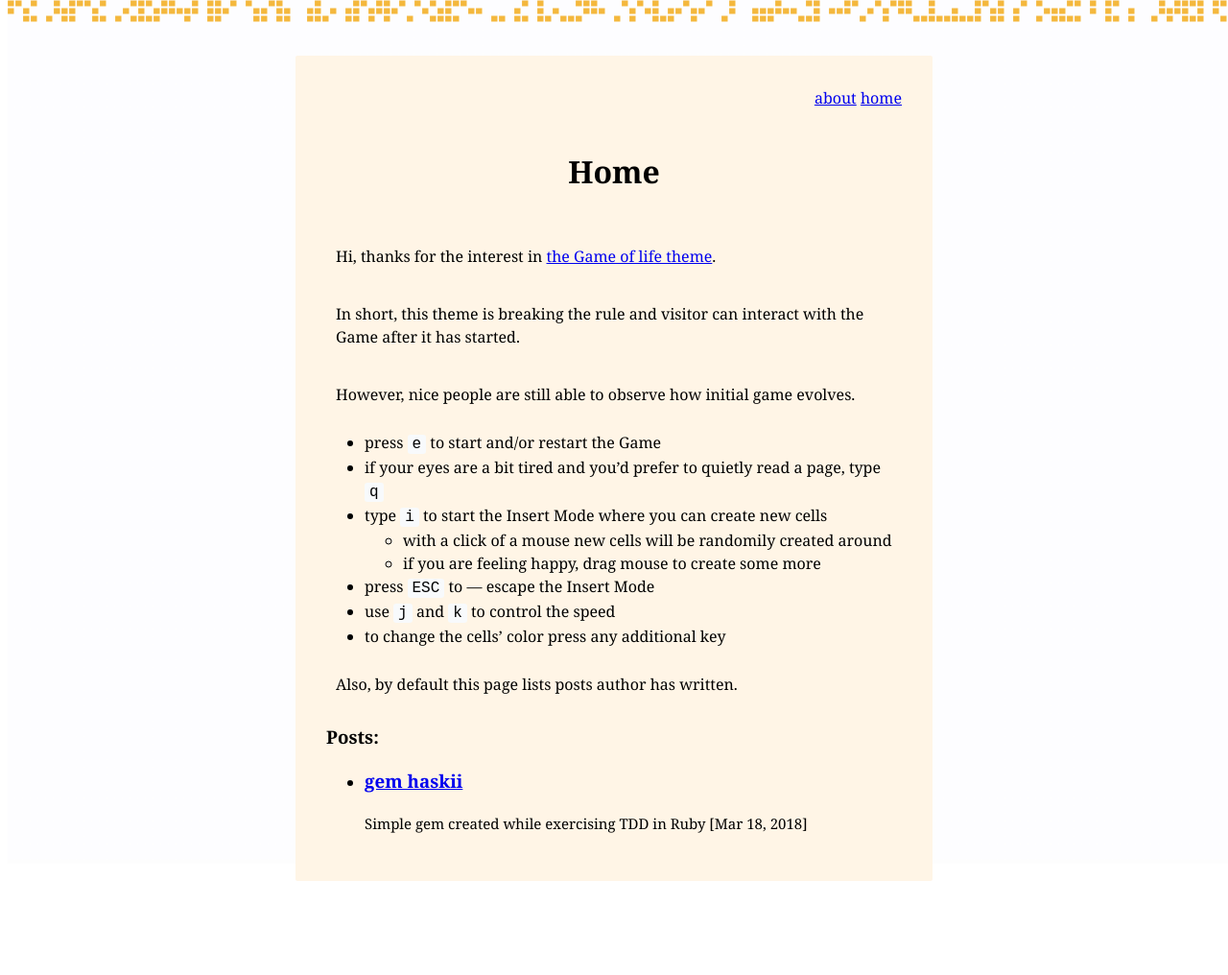
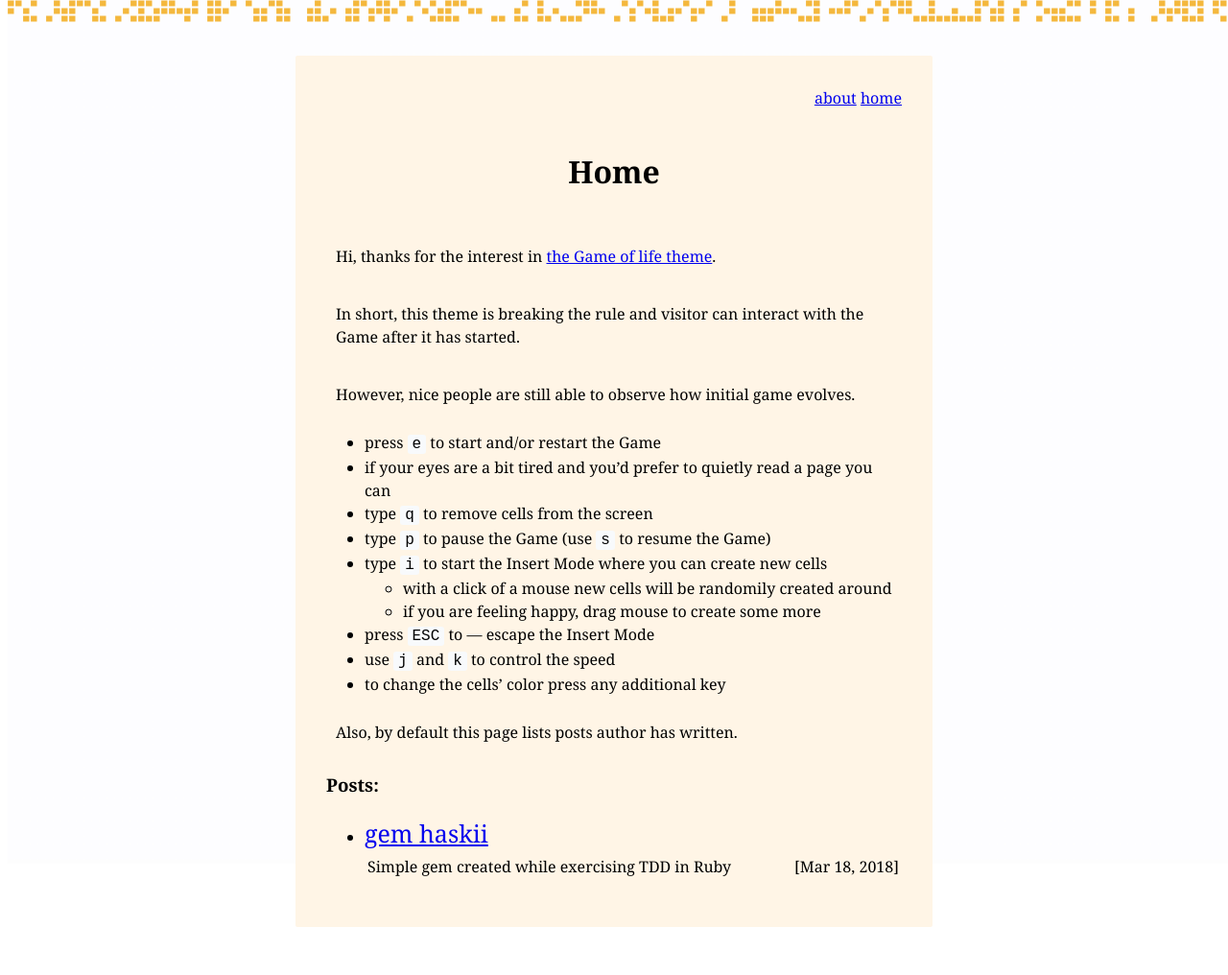
Before and after one commit to mimimalizam/game-of-life-theme, a Jekyll site: the page built from index.md, in a window 1280 px wide. Shown: the whole page at 96% size. Built offline with Jekyll 4.4.1, drawn with Linux system fonts in a browser that asks for light colours; nearby versions of some CDN libraries; before the commit the page ends 968 px from its top, so only the background shows below that.

Commit message:
Update appearance

```diff
--- a/_layouts/home.html
+++ b/_layouts/home.html
@@ -15,17 +15,18 @@
   <ul>
     {% for post in site.posts %}
     <li>
-    <h3>
-      <a class="post-link" href="{{ post.url | relative_url }}">
+      <a href="{{ post.url | relative_url }}" class="index-list">
         {{ post.title | escape }}
       </a>
-    </h3>
     {% assign date_format = site.minima.date_format | default: "%b %-d, %Y" %}
-    <p class="index-list">
-      {% if site.show_excerpts %}
-        {{ post.excerpt }} [{{ post.date | date: date_format }}]
-      {% endif %}
-    </p>
+    {% if site.show_excerpts %}
+      <table>
+        <tr>
+          <td class="alnleft">{{ post.excerpt }}</td>
+          <td class="alnright">[{{ post.date | date: date_format }}]</td>
+        </tr>
+      </table>
+    {% endif %}
     </li>
     {% endfor %}
   </ul>
--- a/assets/game_of_life.js
+++ b/assets/game_of_life.js
@@ -1,5 +1,5 @@
 var w, columns, rows;
-var insert_mode, clear_mode, easter_egg;
+var insert_mode, clear_mode, easter_egg, pause_mode;
 var counter, frequence;
 let board, next;
 
@@ -8,7 +8,7 @@
   w = 8;
   easter_egg = 0;
   counter = 0; frequence = 50;
-  insert_mode = 0; clear_mode = 0;
+  insert_mode = 0; clear_mode = 0; pause_mode = 0;
   columns = floor(width/w);
   rows = floor(height/w);
 
@@ -43,9 +43,11 @@
 }
 
 function generate(){
-  var temp = board;
-  board = Board.generate_next(board);
-  next = temp;
+  if (pause_mode != 1) {
+    var temp = board;
+    board = Board.generate_next(board);
+    next = temp;
+  }
 }
 
 function windowResized() {
@@ -94,6 +96,12 @@
     insert_mode = 0;
     frequence += 5;
   }
+  else if (key === 's') {
+    pause_mode = 0;
+  }
+  else if (key === 'p') {
+    pause_mode = 1;
+  }
   else if (key === 'i'){
     if (clear_mode == 1) insert_mode = 0;
     else {
--- a/assets/main.css
+++ b/assets/main.css
@@ -24,13 +24,20 @@
   padding: 10px;
 }
 
-.index-list {
-  padding: 0px;
-  font-size: 15px;
+.index-list{
+  font-size: 25px;
 }
 
-.date-left {
+.alnleft {
+  text-align: left;
+}
+
+.alnright {
   text-align: right;
+}
+
+table {
+  width: 100%;
 }
 
 body {
--- a/index.md
+++ b/index.md
@@ -12,7 +12,9 @@
 game evolves.
 
 - press `e` to start and/or restart the Game
-- if your eyes are a bit tired and you'd prefer to quietly read a page, type `q`
+- if your eyes are a bit tired and you'd prefer to quietly read a page you can
+ - type `q` to remove cells from the screen
+ - type `p` to pause the Game (use `s` to resume the Game)
 - type `i` to start the Insert Mode where you can create new cells
   - with a click of a mouse new cells will be randomily created around
   - if you are feeling happy, drag mouse to create some more
```
Also changed, not shown: README.md.
